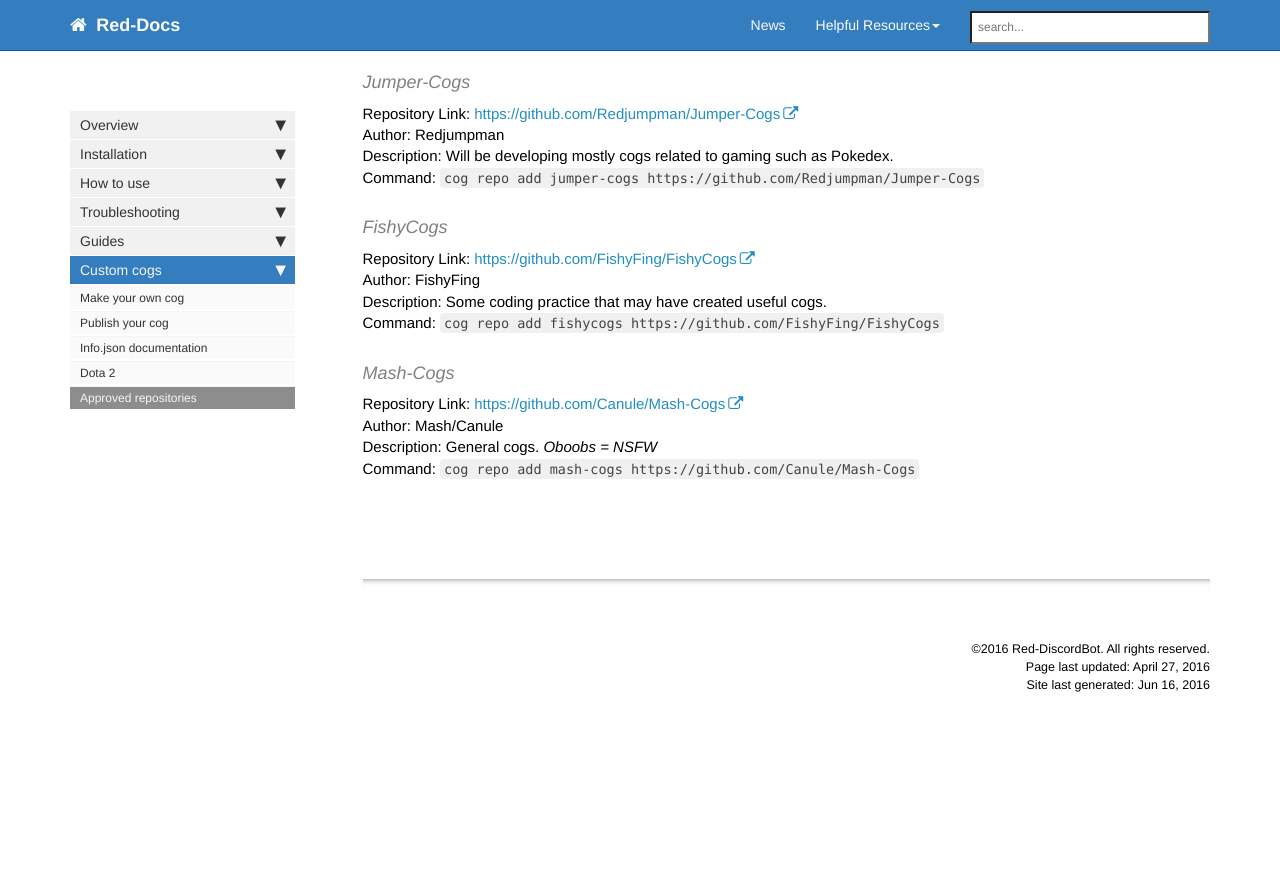
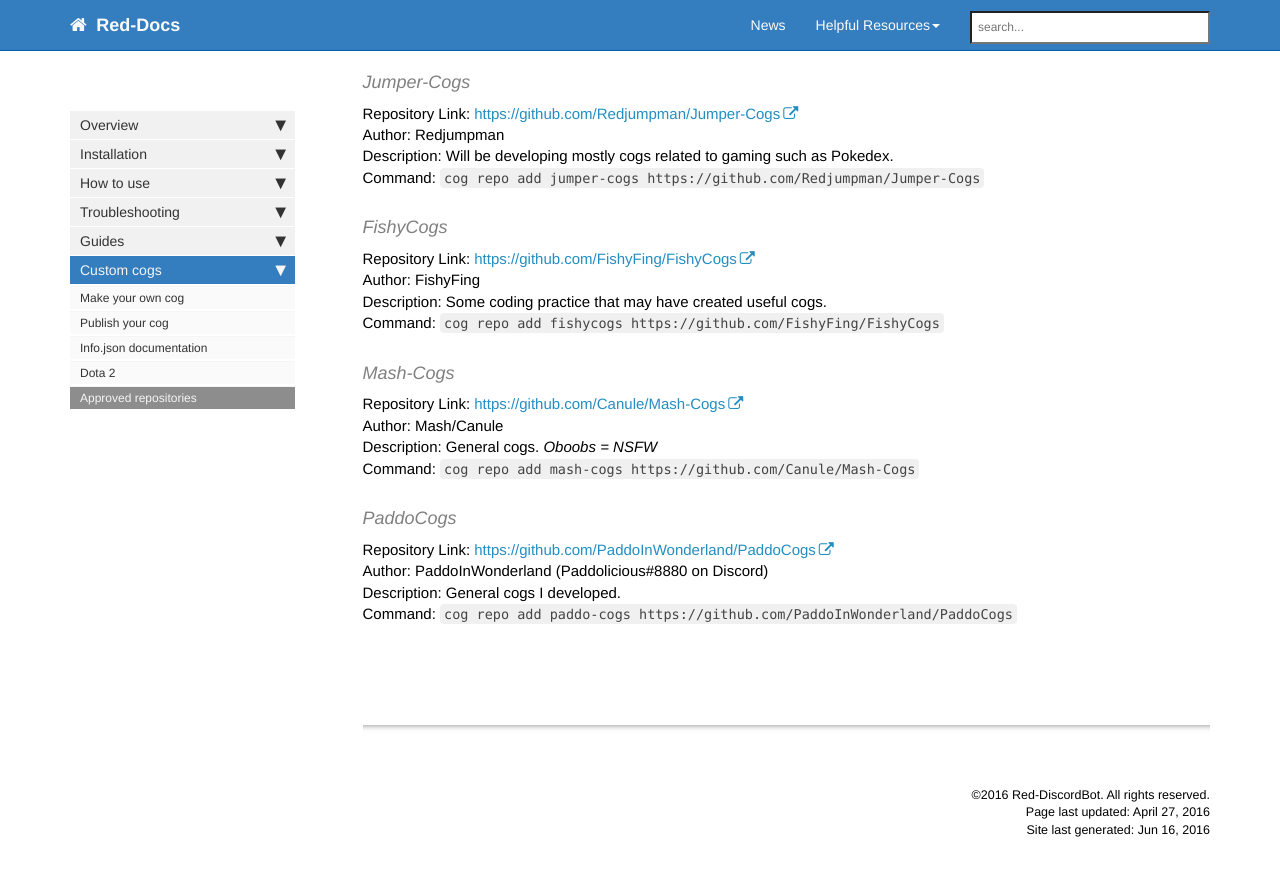
Before and after one commit to Twentysix26/Red-Docs, a Jekyll site: the page built from red/red_cog_approved_repos.md, in a window 1280 px wide and 900 px high, scrolled down 1038 px. Shown: the top 876 px of the window. Built offline with Jekyll 4.4.1, drawn with Linux system fonts in a browser that asks for light colours; nearby versions of some CDN libraries; comment, search, counter and statistics services are not loaded; before the commit the page ends 1793 px from its top, so only the background shows below that.

Commit message:
Added repo to approved list

```diff
--- a/red/red_cog_approved_repos.md
+++ b/red/red_cog_approved_repos.md
@@ -62,3 +62,9 @@ Repository Link: [https://github.com/Canule/Mash-Cogs](https://github.com/Canule
 Author: Mash/Canule
 Description: General cogs. *Oboobs = NSFW*
 Command: ``cog repo add mash-cogs https://github.com/Canule/Mash-Cogs``
+
+#### PaddoCogs
+Repository Link: [https://github.com/PaddoInWonderland/PaddoCogs](https://github.com/PaddoInWonderland/PaddoCogs)
+Author: PaddoInWonderland (Paddolicious#8880 on Discord)
+Description: General cogs I developed.
+Command: ``cog repo add paddo-cogs https://github.com/PaddoInWonderland/PaddoCogs``
```
